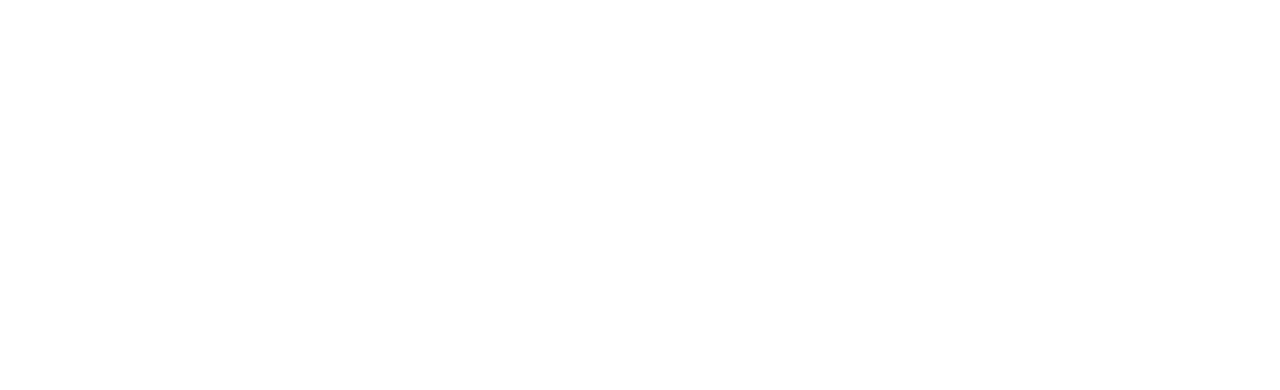
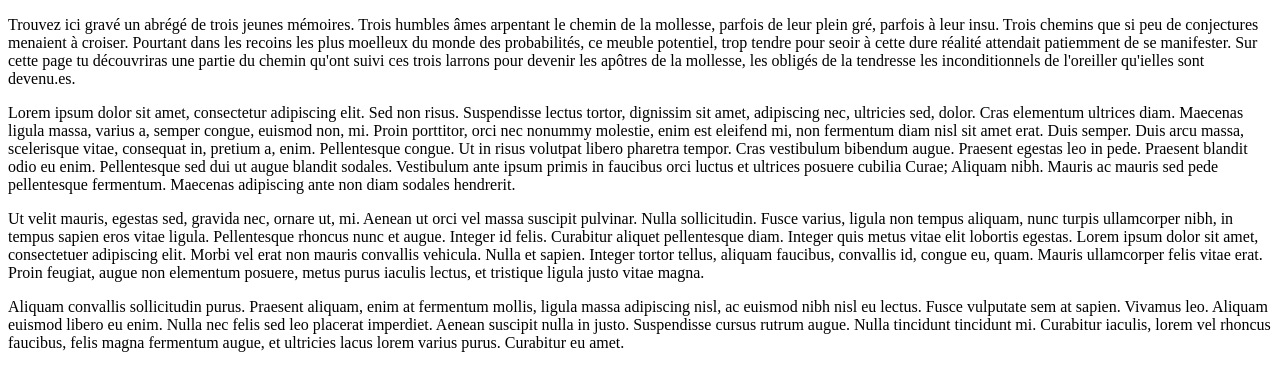
Before and after one commit to Alban343/GWAK-website, a plain HTML site: page bios.html in a window 1280 px wide. Drawn offline with Linux system fonts and the light colour scheme.

Commit message:
modified: index.html modified: bios.html

```diff
--- a/bios.html
+++ b/bios.html
@@ -0,0 +1,53 @@
+<!DOCTYPE html>
+<html lang="fr">
+<head>
+    <meta charset="UTF-8">
+
+    <title>GWAK | Fest-noz mou</title>
+
+    <meta name="viewport" content="width=device-width, initial-scale=1.0">
+    <meta name="Description" content="Le site web officiel de GWAK ! Le fest-noz pas si mou finallement !">
+    <meta name="Keywords" content="fest-noz, fest-deiz, tamm kreiz, breton, musique bretonne, musiques traditionnelles, trio">
+    <meta name="Author" content="Alban343">
+    <meta itemprop="name" content="GWAK">
+    <meta itemprop="description" content="Un trio de musiques traditionnelles bretonnes à danser en fest-noz">
+
+</head>
+
+<body>
+
+<p>Trouvez ici gravé un abrégé de trois jeunes mémoires. Trois humbles âmes arpentant le chemin
+de la mollesse, parfois de leur plein gré, parfois à leur insu. Trois chemins que si peu de
+conjectures menaient à croiser. Pourtant dans les recoins les plus moelleux du monde des
+probabilités, ce meuble potentiel, trop tendre pour seoir à cette dure réalité attendait patiemment
+de se manifester. Sur cette page tu découvriras une partie du chemin qu'ont suivi ces trois
+larrons pour devenir les apôtres de la mollesse, les obligés de la tendresse les inconditionnels
+de l'oreiller qu'ielles sont devenu.es.</p>
+
+<p>Lorem ipsum dolor sit amet, consectetur adipiscing elit. Sed non risus. Suspendisse lectus
+tortor, dignissim sit amet, adipiscing nec, ultricies sed, dolor. Cras elementum ultrices diam.
+Maecenas ligula massa, varius a, semper congue, euismod non, mi. Proin porttitor, orci nec
+nonummy molestie, enim est eleifend mi, non fermentum diam nisl sit amet erat. Duis semper.
+Duis arcu massa, scelerisque vitae, consequat in, pretium a, enim. Pellentesque congue. Ut in
+risus volutpat libero pharetra tempor. Cras vestibulum bibendum augue. Praesent egestas leo in
+pede. Praesent blandit odio eu enim. Pellentesque sed dui ut augue blandit sodales. Vestibulum
+ante ipsum primis in faucibus orci luctus et ultrices posuere cubilia Curae; Aliquam nibh.
+Mauris ac mauris sed pede pellentesque fermentum. Maecenas adipiscing ante non diam sodales
+hendrerit.</p>
+
+<p>Ut velit mauris, egestas sed, gravida nec, ornare ut, mi. Aenean ut orci vel massa suscipit
+pulvinar. Nulla sollicitudin. Fusce varius, ligula non tempus aliquam, nunc turpis ullamcorper
+nibh, in tempus sapien eros vitae ligula. Pellentesque rhoncus nunc et augue. Integer id felis.
+Curabitur aliquet pellentesque diam. Integer quis metus vitae elit lobortis egestas. Lorem
+ipsum dolor sit amet, consectetuer adipiscing elit. Morbi vel erat non mauris convallis
+vehicula. Nulla et sapien. Integer tortor tellus, aliquam faucibus, convallis id, congue eu,
+quam. Mauris ullamcorper felis vitae erat. Proin feugiat, augue non elementum posuere, metus
+purus iaculis lectus, et tristique ligula justo vitae magna.</p>
+
+<p>Aliquam convallis sollicitudin purus. Praesent aliquam, enim at fermentum mollis, ligula massa
+adipiscing nisl, ac euismod nibh nisl eu lectus. Fusce vulputate sem at sapien. Vivamus leo.
+Aliquam euismod libero eu enim. Nulla nec felis sed leo placerat imperdiet. Aenean suscipit
+nulla in justo. Suspendisse cursus rutrum augue. Nulla tincidunt tincidunt mi. Curabitur iaculis,
+lorem vel rhoncus faucibus, felis magna fermentum augue, et ultricies lacus lorem varius purus.
+Curabitur eu amet.
+</p>
```
Also changed, not shown: contact.html (+21 -0 lines), index.html (+5 -4 lines).
